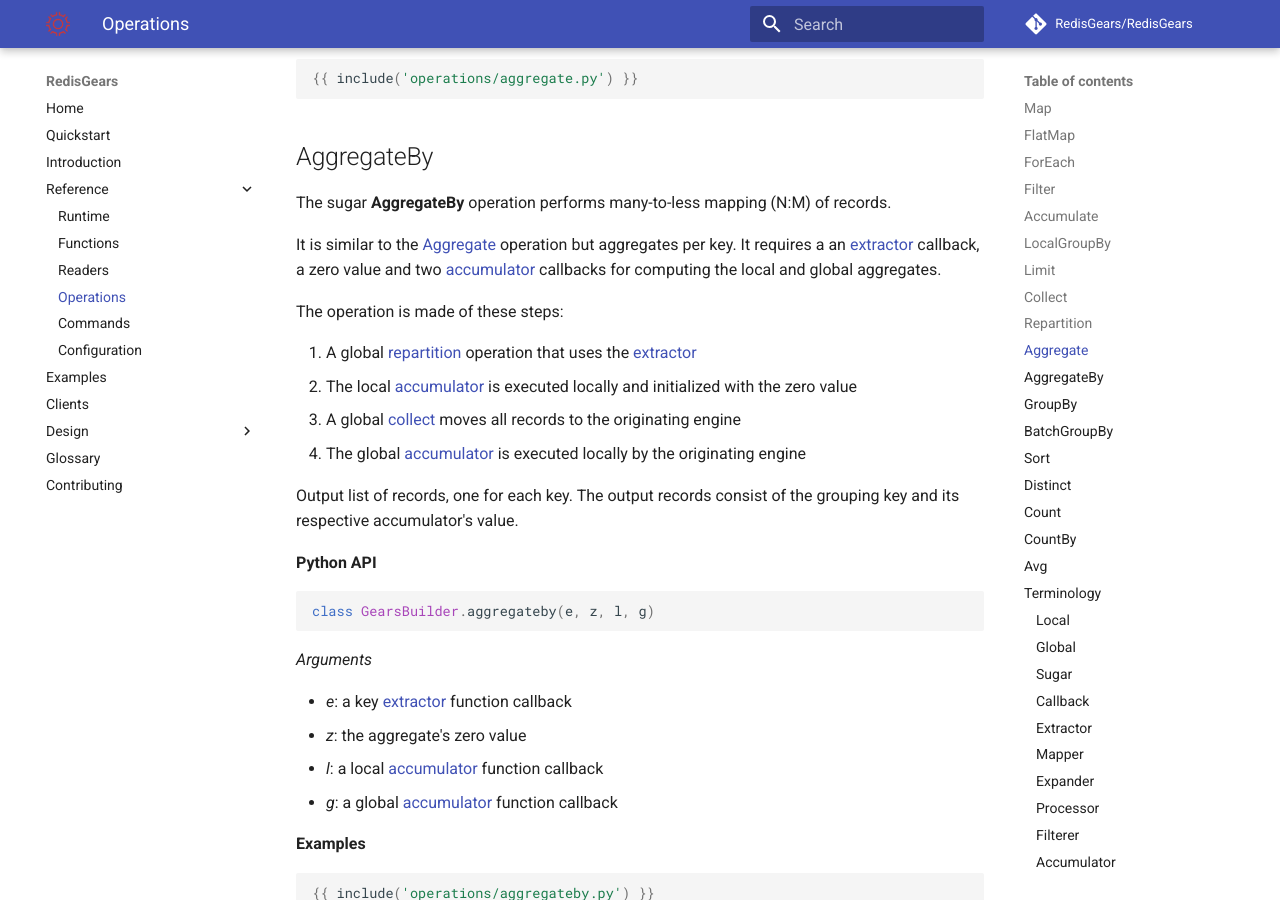
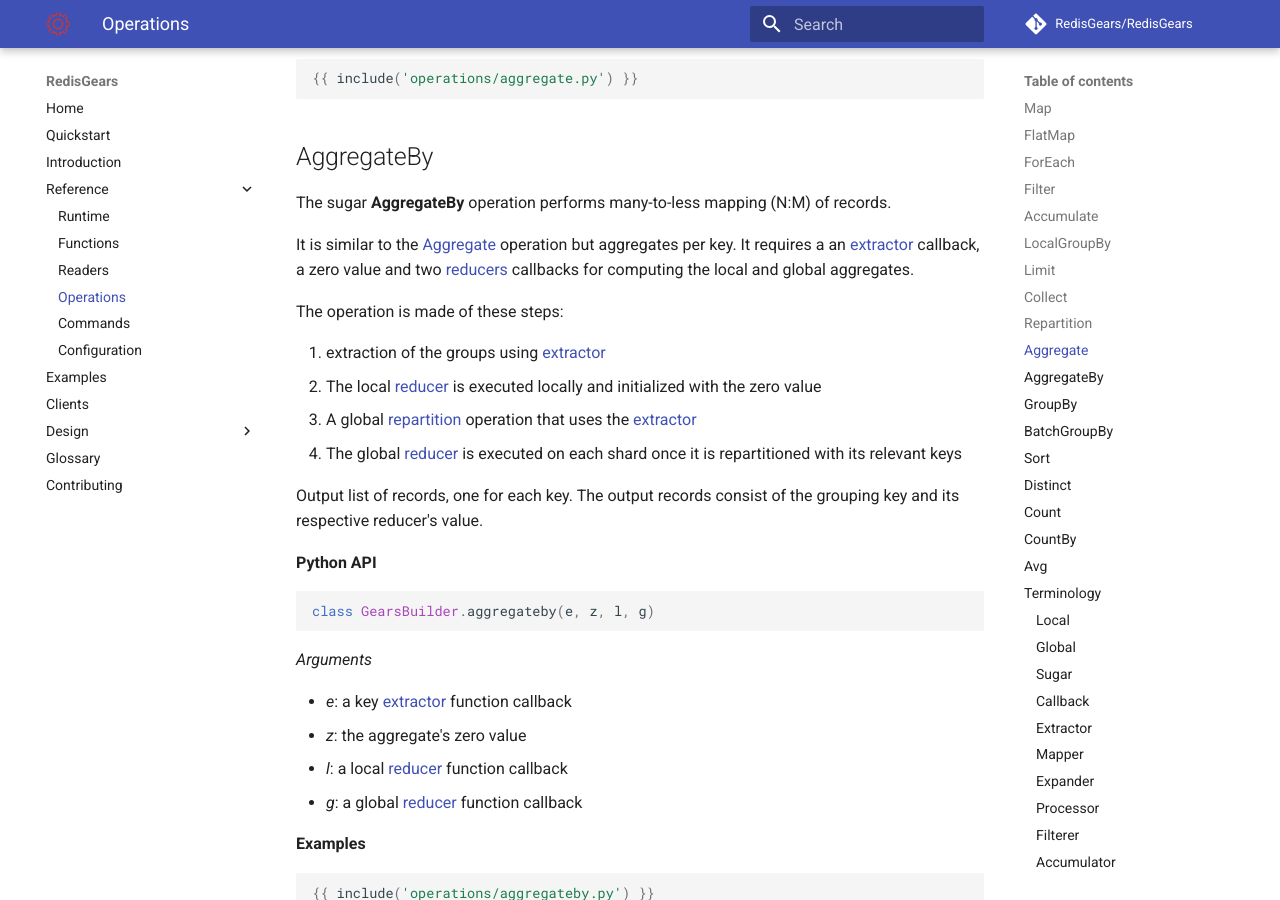
Before and after one commit to RedisGears/RedisGears, an MkDocs documentation site: the page built from docs/operations.md, in a window 1280 px wide and 900 px high, scrolled down 7412 px. Built offline with MkDocs 1.6.1 and Material for MkDocs 9.7.7, drawn with Linux system fonts in a browser that asks for light colours; comment, search, counter and statistics services are not loaded.

Commit message:
Some Docs fixes (#320)
* Some Docs fixes

* Fix example

* Update docs/operations.md

Co-authored-by: Itamar Haber <itamar@redislabs.com>

````diff
--- a/docs/operations.md
+++ b/docs/operations.md
@@ -276,16 +276,16 @@
 ## AggregateBy
 The sugar **AggregateBy** operation performs many-to-less mapping (N:M) of records.
 
-It is similar to the [Aggregate](#aggregate) operation but aggregates per key. It requires a an [extractor](#extractor) callback, a zero value and two [accumulator](#accumulator) callbacks for computing the local and global aggregates.
+It is similar to the [Aggregate](#aggregate) operation but aggregates per key. It requires a an [extractor](#extractor) callback, a zero value and two [reducers](#reducer) callbacks for computing the local and global aggregates.
 
 The operation is made of these steps:
 
+  1. extraction of the groups using [extractor](#extractor)
+  1. The local [reducer](#reducer) is executed locally and initialized with the zero value
   1. A global [repartition](#repartition) operation that uses the [extractor](#extractor)
-  1. The local [accumulator](#accumulator) is executed locally and initialized with the zero value
-  1. A global [collect](#operation) moves all records to the originating engine
-  1. The global [accumulator](#accumulator) is executed locally by the originating engine
+  1. The global [reducer](#reducer) is executed on each shard once it is repartitioned with its relevant keys
 
-Output list of records, one for each key. The output records consist of the grouping key and its respective accumulator's value.
+Output list of records, one for each key. The output records consist of the grouping key and its respective reducer's value.
 
 **Python API**
 ```python
@@ -296,8 +296,8 @@
 
 * _e_: a key [extractor](#extractor) function callback
 * _z_: the aggregate's zero value
-* _l_: a local [accumulator](#accumulator) function callback
-* _g_: a global [accumulator](#accumulator) function callback
+* _l_: a local [reducer](#reducer) function callback
+* _g_: a global [reducer](#reducer) function callback
 
 **Examples**
 ```python
--- a/docs/snippets/operations/aggregateby.py
+++ b/docs/snippets/operations/aggregateby.py
@@ -2,6 +2,6 @@
 gb = GB()
 gb.aggregateby(lambda x: x['value'],
                [],
-               lambda a, r: a + [r],
-               lambda a, r: a + x)
+               lambda k, a, r: a + [r],
+               lambda k, a, r: a + x)
 gb.run()
````
